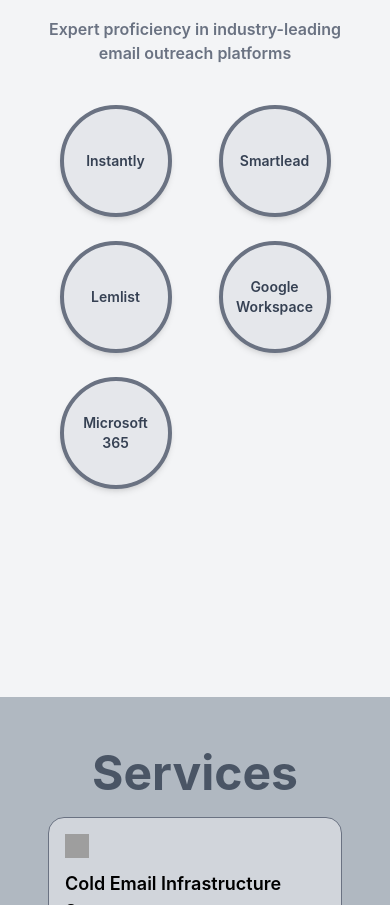
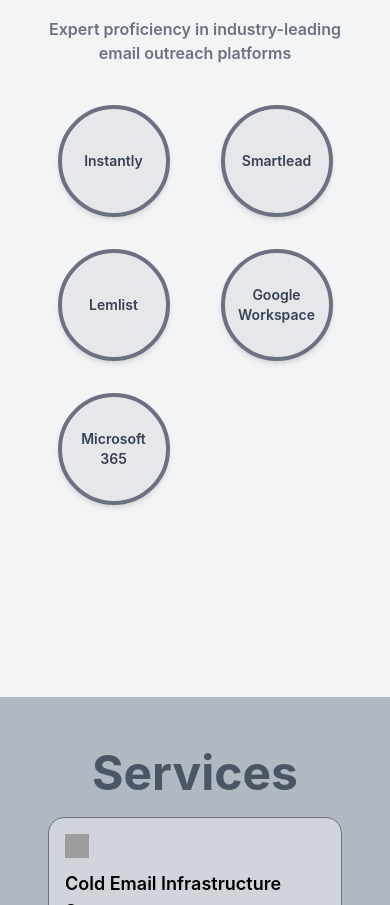
Before and after one commit to ranjushrestha/Email-Portfolio, a React (Vite) app: page / in a window 390 px wide. Shown: the part 1835-2740 px from the top of the page. Built offline with nearby package versions, Linux system fonts and the light colour scheme; grey boxes are pictures that could not be loaded.

Commit message:
add responsiveness

```diff
--- a/src/pages/Tools.jsx
+++ b/src/pages/Tools.jsx
@@ -19,7 +19,7 @@
       </p>
 
       {/* Grid container */}
-      <div className="grid grid-cols-2 sm:grid-cols-3 lg:grid-cols-4 gap-6 justify-items-center">
+      <div className="grid grid-cols-2 sm:grid-cols-3 lg:grid-cols-4 gap-8 justify-items-center">
         {tools.map((tool, index) => (
           <div
             key={index}
```
